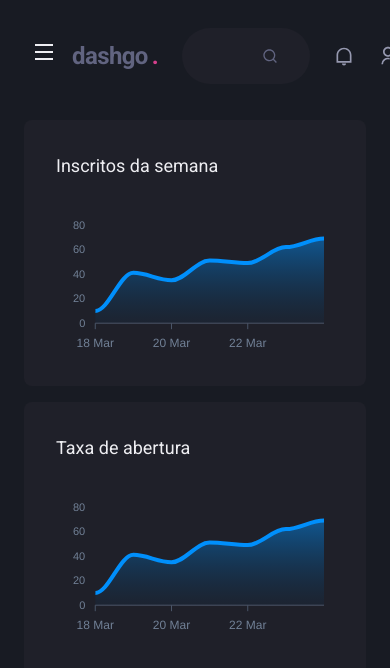
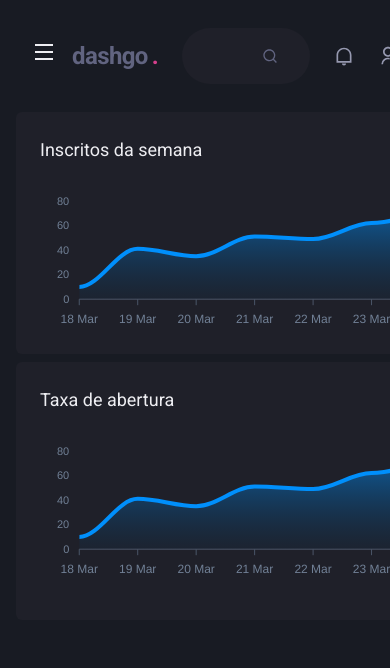
Before and after one commit to MarceloShirayama/dashgo, a Next.js app: page /dashboard in a window 390 px wide. Shown: the top 668 px of the page. Built offline with nearby package versions, Linux system fonts and the light colour scheme.

Commit message:
responsive dashboard in mobile

```diff
--- a/src/pages/dashboard.tsx
+++ b/src/pages/dashboard.tsx
@@ -59,27 +59,34 @@ export default function Dashboard() {
   return (
     <Flex direction={"column"} height={"100vh"}>
       <Header />
-      <Flex width={"100%"} mx={"auto"} my={"6"} paddingX={"6"} maxWidth={1480}>
+      <Flex
+        width={"100%"}
+        mx={"auto"}
+        my={["4", "6"]}
+        paddingX={["4", "6"]}
+        maxWidth={1480}
+        minWidth={"480"}
+      >
         <Sidebar />
         <SimpleGrid
           flex={"1"}
-          gap={"4"}
+          gap={["2", "4"]}
           minChildWidth={"320px"}
           alignItems={"flex-start"}
         >
           <Box
-            padding={"8"}
+            padding={["6", "8"]}
             bg={"gray.800"}
-            borderRadius={"8"}
-            paddingBottom={"4"}
+            borderRadius={["6", "8"]}
+            paddingBottom={["2", "4"]}
           >
-            <Text fontSize={"lg"} marginBottom={"4"}>
+            <Text fontSize={"lg"} marginBottom={["2", "4"]}>
               Inscritos da semana
             </Text>
             <Chart type="area" height={160} options={options} series={series} />
           </Box>
-          <Box padding={"8"} bg={"gray.800"} borderRadius={"8"}>
-            <Text fontSize={"lg"} marginBottom={"4"}>
+          <Box padding={["6", "8"]} bg={"gray.800"} borderRadius={["6", "8"]}>
+            <Text fontSize={"lg"} marginBottom={["2", "4"]}>
               Taxa de abertura
             </Text>
             <Chart type="area" height={160} options={options} series={series} />
```
